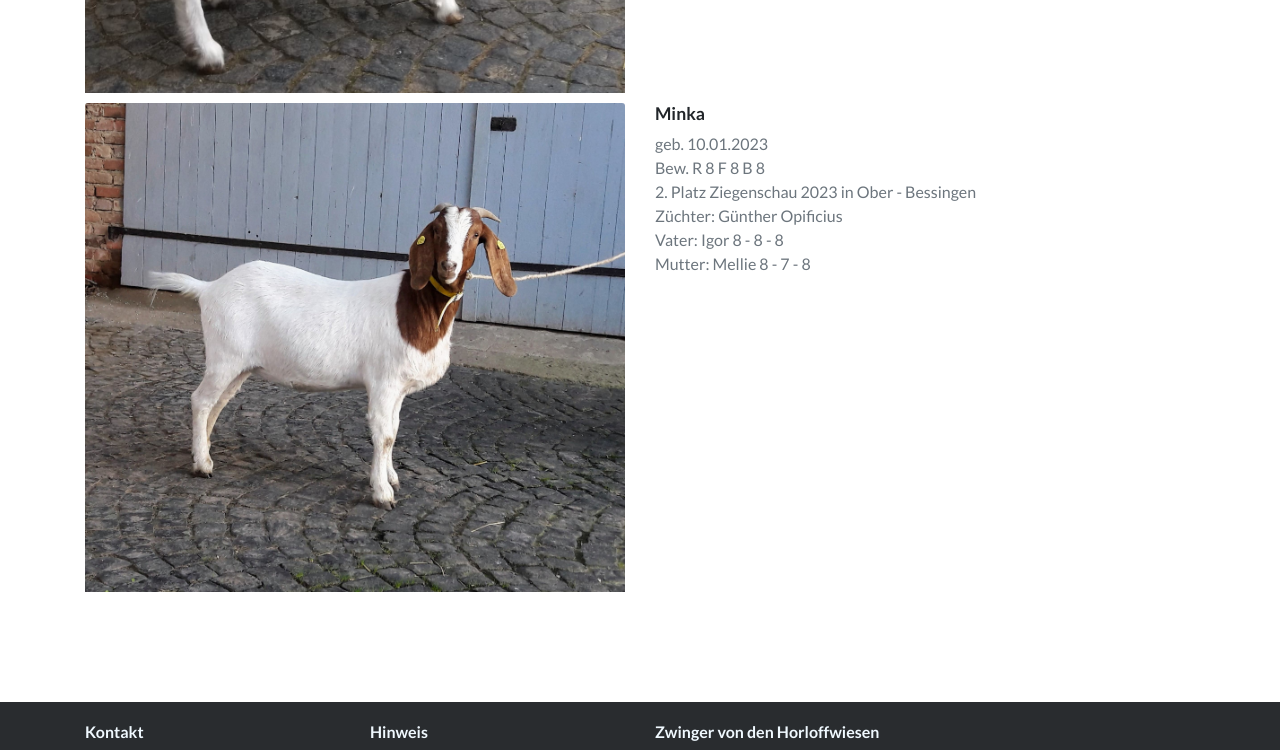
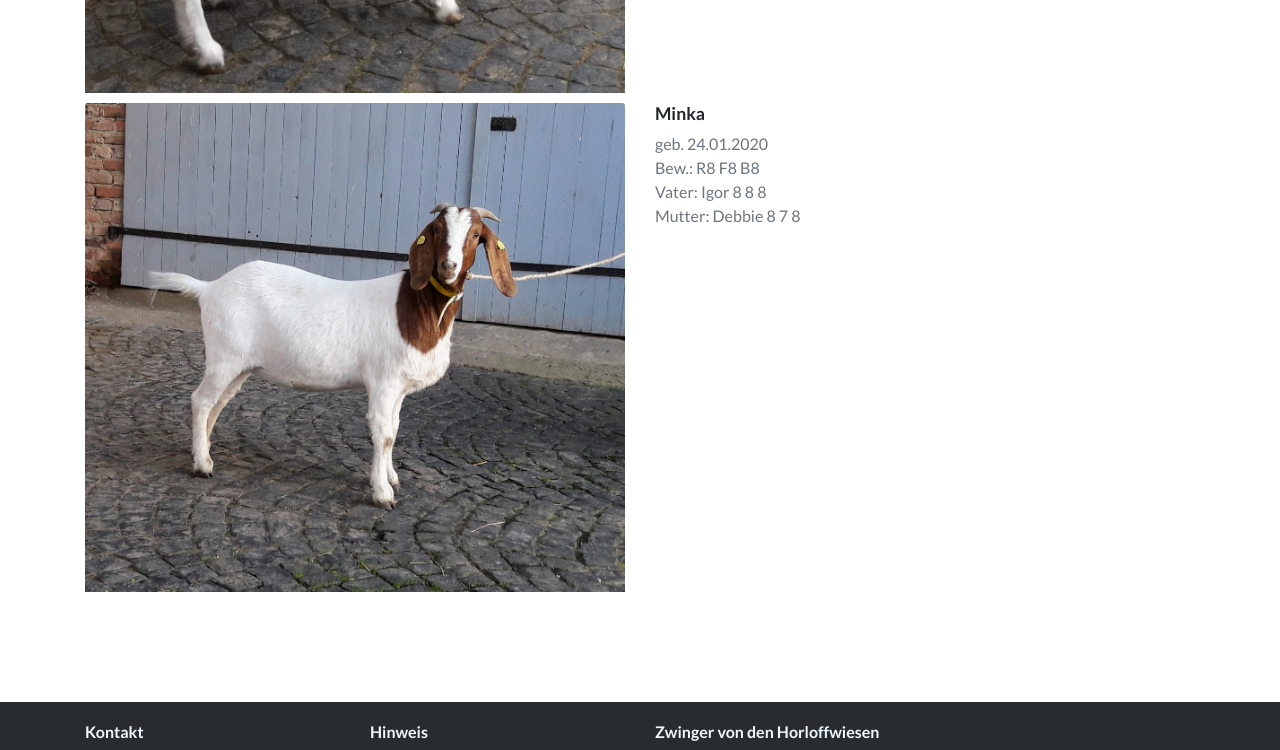
Before and after one commit to sterafix/vonDenHorloffwiesen, a plain HTML site: page Ziegen_Zicken.html in a window 1280 px wide. Shown: the part 10180-10930 px from the top of the page. Drawn offline with nearby package versions, Linux system fonts and the light colour scheme; files whose address does not match are found by name.

Commit message:
feat: add info

```diff
--- a/Ziegen_Zicken.html
+++ b/Ziegen_Zicken.html
@@ -213,7 +213,7 @@
                     <div class="col-md-6"><img class="card-img-top scale-on-hover" src="assets/img/20230811_085104~2.jpg" alt="Card Image"></div>
                     <div class="col-md-6">
                         <h6>Minka</h6>
-                        <p class="text-muted card-text">geb. 10.01.2023<br>Bew. R 8 F 8 B 8<br>2. Platz Ziegenschau 2023 in Ober - Bessingen<br>Züchter: Günther Opificius<br>Vater: Igor 8 - 8 - 8<br>Mutter: Mellie 8 - 7 - 8</p>
+                        <p class="text-muted card-text">geb. 24.01.2020<br>Bew.: R8 F8 B8<br>Vater: Igor 8 8 8<br>Mutter: Debbie 8 7 8</p>
                     </div>
                 </div>
             </div>
```
Also changed, not shown: Hunde.html (+1 -1 lines).
